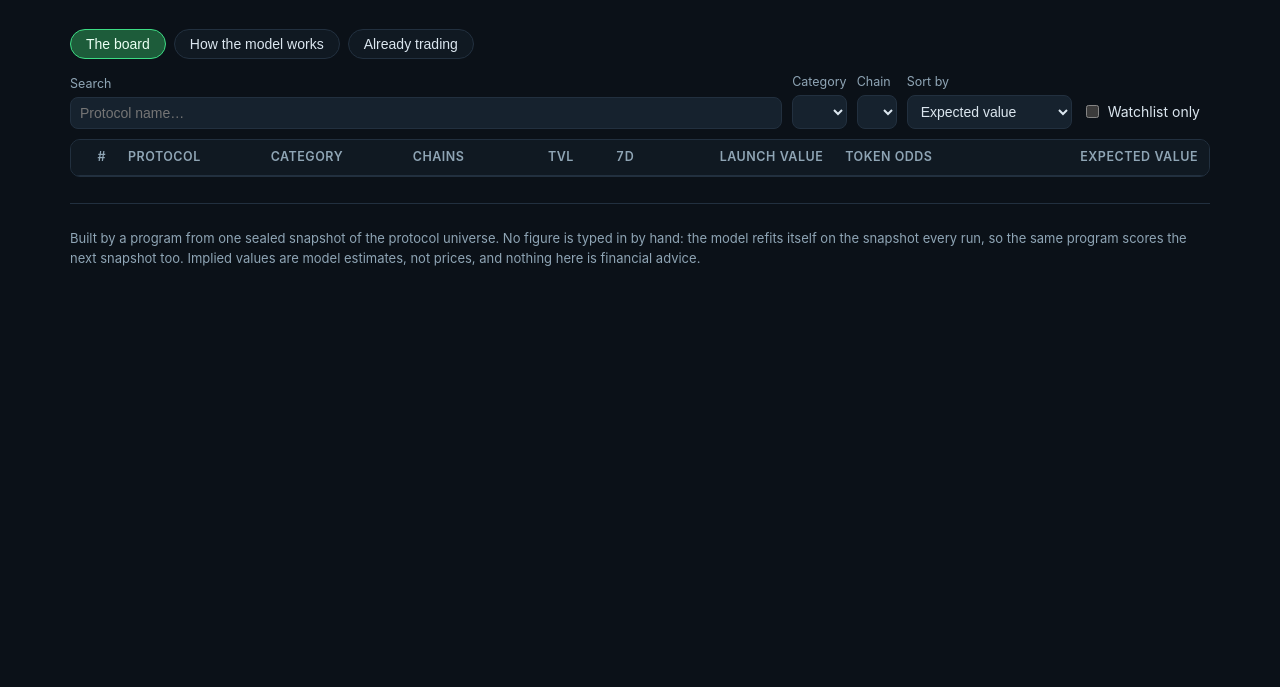
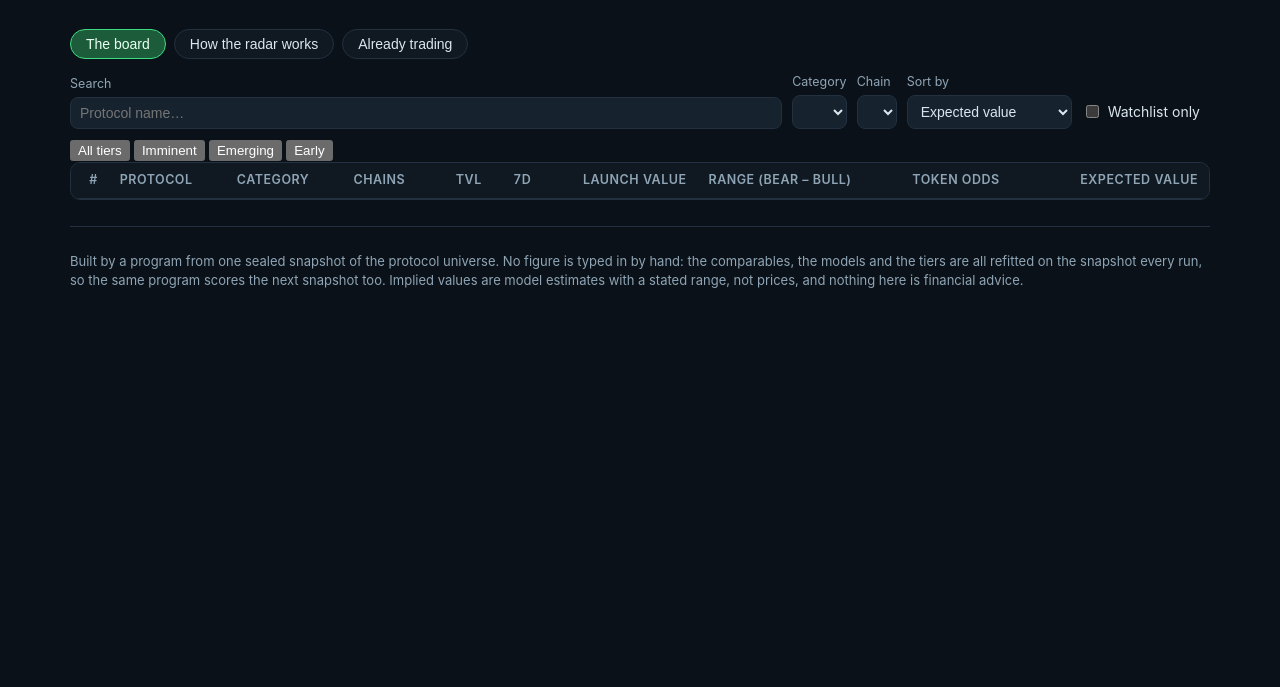
Before and after one commit to vhvrdmhdhf-tech/token-radar, a plain HTML site: page dashboard/index.html in a window 1280 px wide. Shown: the part 113-800 px from the top of the page. Drawn offline with Linux system fonts and the light colour scheme; a script that the page names is missing.

Commit message:
Radar v3: dashboard/index.html

```diff
--- a/dashboard/index.html
+++ b/dashboard/index.html
@@ -3,7 +3,7 @@
 <head>
 <meta charset="utf-8">
 <meta name="viewport" content="width=device-width, initial-scale=1">
-<title>Token Launch Radar — every pre-token protocol, ranked by expected launch value</title>
+<title>Token Launch Radar — every pre-token protocol, priced against its live comparables</title>
 <link rel="stylesheet" href="app.css">
 </head>
 <body>
@@ -12,7 +12,7 @@
     <svg class="mark" viewBox="0 0 40 40" aria-hidden="true"><circle cx="20" cy="20" r="17" fill="none" stroke="currentColor" stroke-width="2" opacity=".45"/><circle cx="20" cy="20" r="10.5" fill="none" stroke="currentColor" stroke-width="2" opacity=".7"/><circle cx="20" cy="20" r="3.4" fill="currentColor"/><path d="M20 20 L33 9" stroke="currentColor" stroke-width="2.4"/><circle cx="29.5" cy="13.5" r="2.2" fill="currentColor"/></svg>
     <div>
       <h1>Token Launch Radar</h1>
-      <p class="tagline">Every protocol with no token yet, ranked by what its launch would be worth — and how to farm it.</p>
+      <p class="tagline">Every protocol with no token yet, priced against the live protocols most like it — with a range, a readiness tier, and a costed farm plan.</p>
     </div>
   </div>
   <div class="stamp" id="stamp"></div>
@@ -20,9 +20,11 @@
 
 <section class="kpis" id="kpis"></section>
 
+<section class="tiers" id="tiers" aria-label="Readiness tiers"></section>
+
 <nav class="views" aria-label="Views">
   <button class="view-btn is-on" data-view="board" type="button">The board</button>
-  <button class="view-btn" data-view="model" type="button">How the model works</button>
+  <button class="view-btn" data-view="model" type="button">How the radar works</button>
   <button class="view-btn" data-view="live" type="button">Already trading</button>
 </nav>
 
@@ -35,6 +37,7 @@
       <label class="ctl">Sort by
         <select id="f-sort">
           <option value="rank">Expected value</option>
+          <option value="readiness">Launch readiness</option>
           <option value="fdv">Launch value (FDV)</option>
           <option value="odds">Token odds</option>
           <option value="tvl">TVL</option>
@@ -45,12 +48,18 @@
       <label class="ctl check"><input id="f-watch" type="checkbox"> Watchlist only</label>
       <span class="count" id="count"></span>
     </div>
+    <div class="tier-filter" id="tier-filter" role="group" aria-label="Filter by tier">
+      <button type="button" data-tier="" class="chip is-on">All tiers</button>
+      <button type="button" data-tier="imminent" class="chip">Imminent</button>
+      <button type="button" data-tier="emerging" class="chip">Emerging</button>
+      <button type="button" data-tier="early" class="chip">Early</button>
+    </div>
     <div class="table-wrap">
       <table id="board">
         <thead><tr>
           <th class="num">#</th><th>Protocol</th><th>Category</th><th>Chains</th>
           <th class="num">TVL</th><th class="num">7d</th><th class="num">Launch value</th>
-          <th>Token odds</th><th class="num">Expected value</th>
+          <th>Range (bear – bull)</th><th>Token odds</th><th class="num">Expected value</th>
         </tr></thead>
         <tbody id="board-body"></tbody>
       </table>
@@ -68,9 +77,9 @@
   </section>
 
   <section id="view-live" hidden>
-    <p class="lede">These protocols already have a token. The radar never ranks them — it learns from them.
-    Their market caps are the training set: the model reads what the market pays for a dollar of TVL in
-    each category, then prices the protocols still to launch. Shown by market cap.</p>
+    <p class="lede">These protocols already have a token. The radar never ranks them — it prices against them.
+    Their market caps are the evidence: each is a comparable a pre-token protocol can be matched to, and
+    together they are the training set for the value model. Shown by market cap.</p>
     <div class="table-wrap">
       <table id="live-table">
         <thead><tr><th>Protocol</th><th>Category</th><th class="num">TVL</th><th class="num">Market cap</th><th class="num">Cap / TVL</th><th class="num">7d</th></tr></thead>
@@ -82,8 +91,9 @@
 
 <footer>
   <p>Built by a program from one sealed snapshot of the protocol universe. No figure is typed in by hand:
-  the model refits itself on the snapshot every run, so the same program scores the next snapshot too.
-  Implied values are model estimates, not prices, and nothing here is financial advice.</p>
+  the comparables, the models and the tiers are all refitted on the snapshot every run, so the same
+  program scores the next snapshot too. Implied values are model estimates with a stated range, not
+  prices, and nothing here is financial advice.</p>
 </footer>
 
 <script src="../data.js"></script>
```
